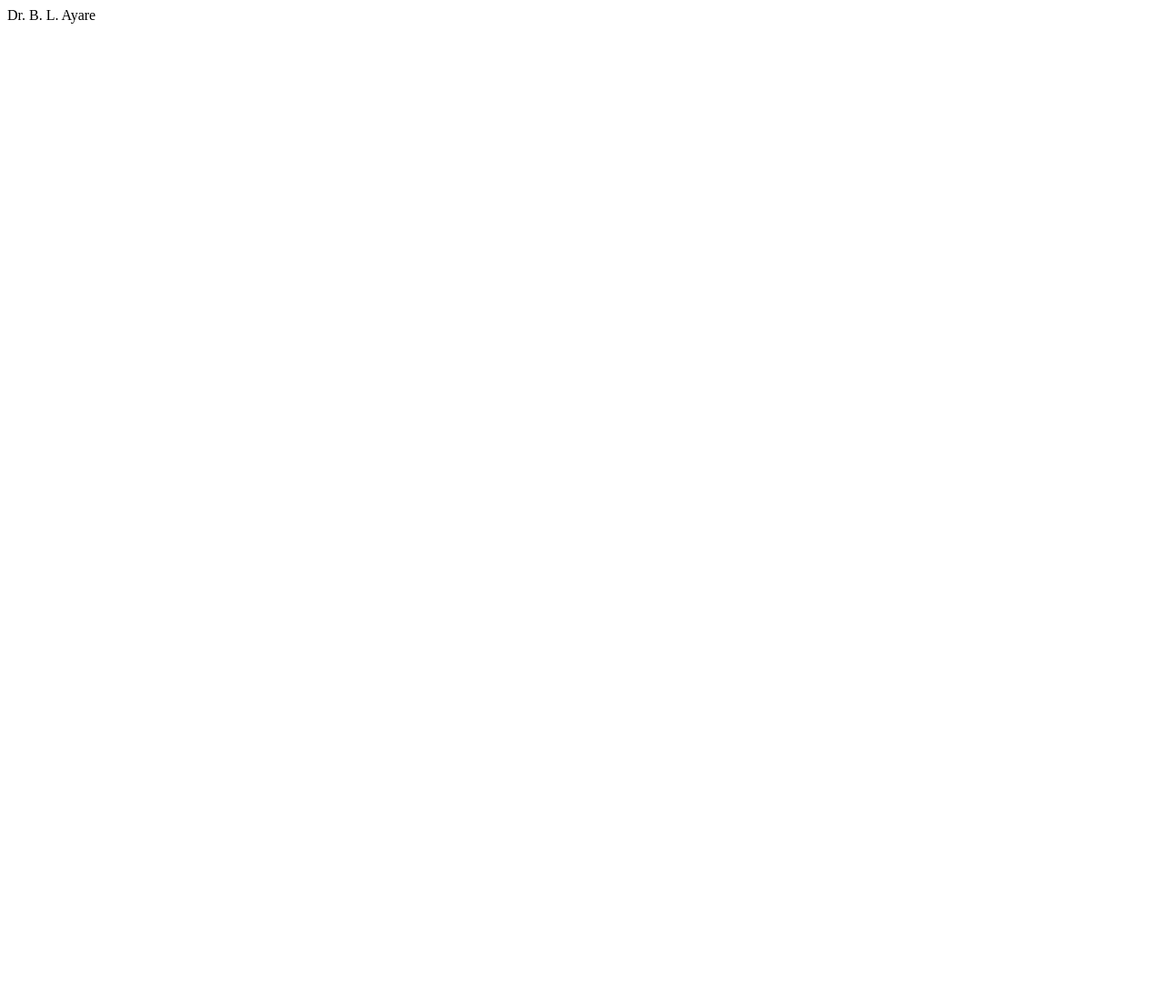
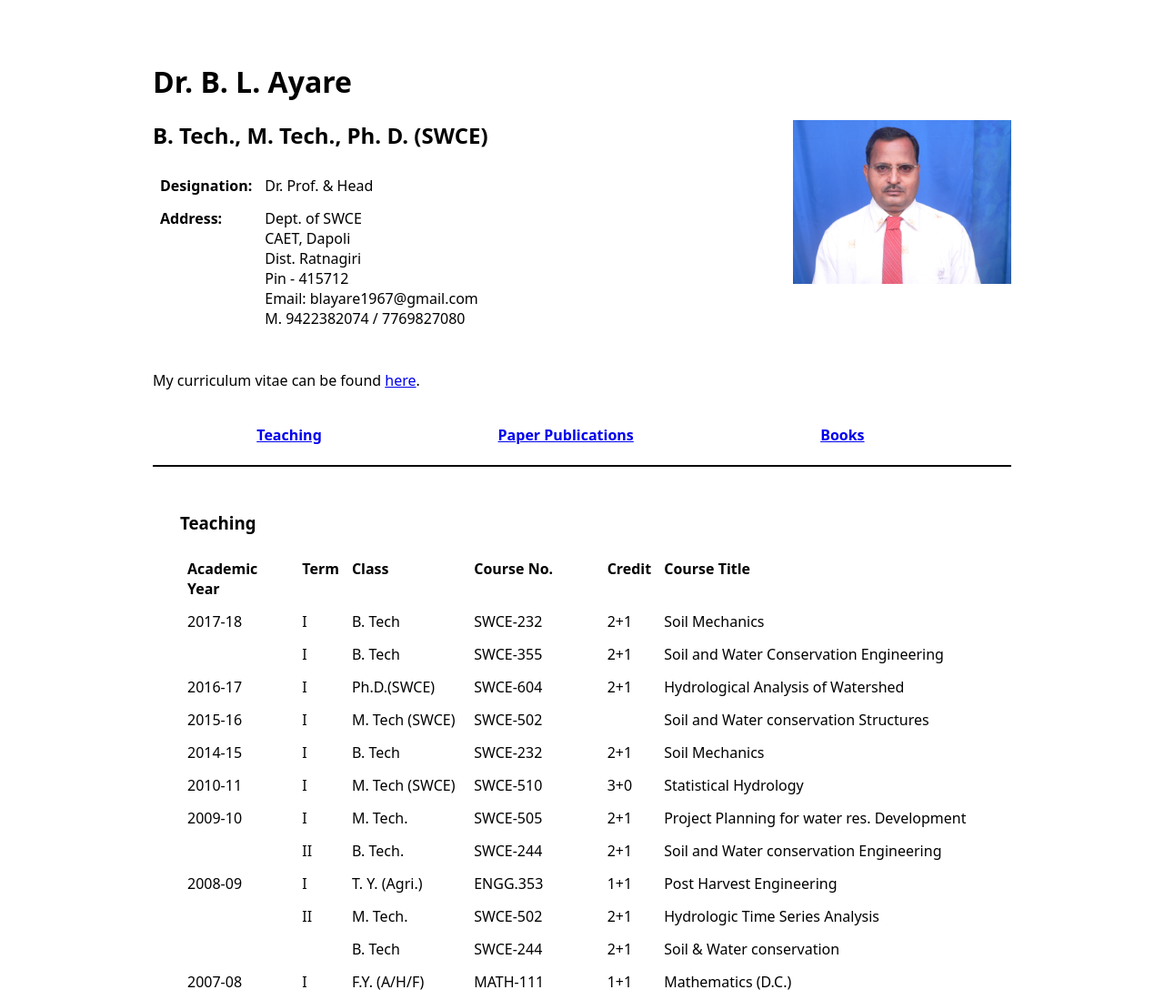
Before and after one commit to digikar99/drblayare, a plain HTML site: page index.html in a window 1280 px wide. Shown: the top 1099 px of the page at 91% size. Before the commit the page ends 800 px from the top, so only its background shows below. Drawn offline with Linux system fonts and the light colour scheme.

Commit message:
add courses, paper publications, books, and cv

```diff
--- a/index.html
+++ b/index.html
@@ -1,9 +1,44 @@
 <html>
-  <head>
-    <title>Dr. B. L. Ayare</title>
-    <meta content="">
-    <script src="src.js"></script>
-    <style></style>
-  </head>
-  <body>Dr. B. L. Ayare</body>
+    <head>
+        <title>Dr. B. L. Ayare</title>
+        <meta name="viewport" content="width=device-width, initial-scale=1">
+        <script src="src.js"></script>
+        <link rel="stylesheet" href="styles.css">
+    </head>
+    <body>
+        <h1>Dr. B. L. Ayare</h1>
+        <div id="profile-pic-div"><img id="profile-pic" src="dr-ayare.jpg"></div>
+        <h2>B. Tech., M. Tech., Ph. D. (SWCE)</h2>
+        <table>
+            <tr>
+                <th>Designation:</th>
+                <td>Dr. Prof. & Head</td>
+            </tr>
+            <tr>
+                <th>Address:</th>
+                <td>
+                    Dept. of SWCE<br/>
+                    CAET, Dapoli<br/>
+                    Dist. Ratnagiri<br/>
+                    Pin - 415712<br/>
+                    Email: blayare1967@gmail.com<br/>
+                    M. 9422382074 / 7769827080
+                </td>
+            </tr>
+        </table>
+        <br/>
+        <p>My curriculum vitae can be found <a href="cv.pdf">here</a>.</p>
+        <br/>
+        <nav>
+            <ul id="nav-table">
+                <li><a href="javascript:void(0)" onclick="reload_data('teaching');">Teaching</a></li>
+                <li><a href="javascript:void(0)" onclick="reload_data('paper-publications');">Paper Publications</a></li>
+                <li><a href="javascript:void(0)" onclick="reload_data('books');">Books</a></li>
+            </ul>
+        </nav>
+        <br/>
+        <div id="data">
+
+        </div>
+    </body>
 </html>
--- a/src.js
+++ b/src.js
@@ -1,9 +1,75 @@
 window.onload = function(){
     console.log(window.location.origin);
-    if (window.location.origin.toLowerCase().includes("file")){
+    if (window.location.origin.toLowerCase().includes("digikar99.github.io")){
         document.body.innerHTML = "Redirecting to <a href=\"https://drblayare.com\">drblayare.com</a>...";
         setTimeout(() => {
             window.location.replace("https://drblayare.com");
         }, 3000);
     }
+    reload_data("teaching");
+};
+
+function load_data(filepath){
+    let xhr = new XMLHttpRequest();
+    let data = null;
+    xhr.onreadystatechange = function() {
+        if (this.readyState == 4 && this.status == 200) {
+            data = xhr.responseText;
+        }
+    };
+    xhr.open("GET", filepath, false);
+    xhr.send();
+    return data;
 }
+
+function make_n_col_table(data, n){
+    let header = data.slice(0, n);
+    let table_header = [];
+    for(let i=0; i<n; i++){
+        table_header.push(`<th>${data[i]}</th>`);
+    }
+    table_header = `<tr>${table_header.join("\n")}</tr>`;
+    let table_body = [];
+    for(let idx=n; idx+n<data.length; idx+=n){
+        let table_row = [];
+        for(let i=0; i<n; i++){
+            table_row.push(`<td>${data[idx+i]}</td>`);
+        }
+        table_body.push(`<tr>${table_row.join("\n")}</th>`);
+    }
+    return `<table>${table_header}${table_body.join("\n")}</table>`;
+}
+
+const reload_data_fn = {};
+
+reload_data_fn["teaching"] = function(){
+    let data = load_data("courses.txt").split("\n");
+    let html_table = make_n_col_table(data, 6);
+    return `<h3>Teaching</h3>${html_table}`;
+}
+
+reload_data_fn["paper-publications"] = function(){
+    let data = load_data("pubs.txt").split("\n");
+    let html_table = make_n_col_table(data, 6);
+    return `<h3>Paper Publications</h3>${html_table}`;
+}
+
+reload_data_fn["books"] = function(){
+    let data = load_data("books.txt").split("\n");
+    let html_table = make_n_col_table(data, 6);
+    return `<h3>Books</h3>${html_table}`;
+}
+
+
+function reload_data(data_type){
+    let fn = reload_data_fn[data_type];
+    if (typeof(fn) === "function"){
+        let html_data = fn();
+        if (typeof(html_data) === "string")
+            document.getElementById("data").innerHTML = html_data;
+        else
+            throw `Expected reload_data_fn['${data_type}'] to return a string, but it returned\n${html_data}`;
+    }else{
+        throw "data_type '" + data_type + "' does not have an associated data function;";
+    }
+}
--- /dev/null
+++ b/styles.css
@@ -0,0 +1,89 @@
+body{
+    font-family:sans;
+}
+
+#profile-pic{
+    height:auto;
+    width:240px;
+}
+table{
+    border:none;
+}
+th, td{
+    padding:6px;
+    text-align:left;
+    vertical-align:top;
+}
+#nav-table{
+    list-style-type:none;
+    margin:0;
+    padding:0;
+}
+#nav-table > li{
+    padding:0px;
+    margin:0px;
+    text-align:center;
+    display:inline-block;
+    font-weight:bold;
+}
+#data{
+    border-top:2px solid;
+    border-bottom:2px solid;
+    padding:30px;
+}
+
+
+@media screen and (min-width: 768px){
+    body{
+        padding:60px;
+    }
+    #profile-pic{
+        float:right;
+    }
+    #profile-pic-div{
+        display:inline;
+    }
+    #nav-table > li{
+        width:240px;
+    }
+}
+
+@media screen and (min-width: 1080px){
+    body{
+        padding:60px;
+        padding-left:calc((100vw - 960px)/2);
+        padding-right:calc((100vw - 960px)/2);
+    }
+    #nav-table > li{
+        width:300px;
+        padding:0;
+        margin:0;
+    }
+}
+
+@media screen and (max-width: 768px){
+    h1, h2{
+        text-align:center;
+    }
+    #profile-pic{
+        float:center;
+        display:inline;
+    }
+    #profile-pic-div{
+        display:block;
+        margin:auto;
+        width:240px;
+        text-align:center;
+    }
+    table{
+        margin:auto;
+    }
+    #nav-table{
+        margin:auto;
+    }
+    #nav-table > li{
+        display:block;
+        padding:6px;
+    }
+
+}
```
Also changed, not shown: books.txt (added), courses.txt (added), dr-ayare.jpg (added), pubs.txt (added), 1 other file.
